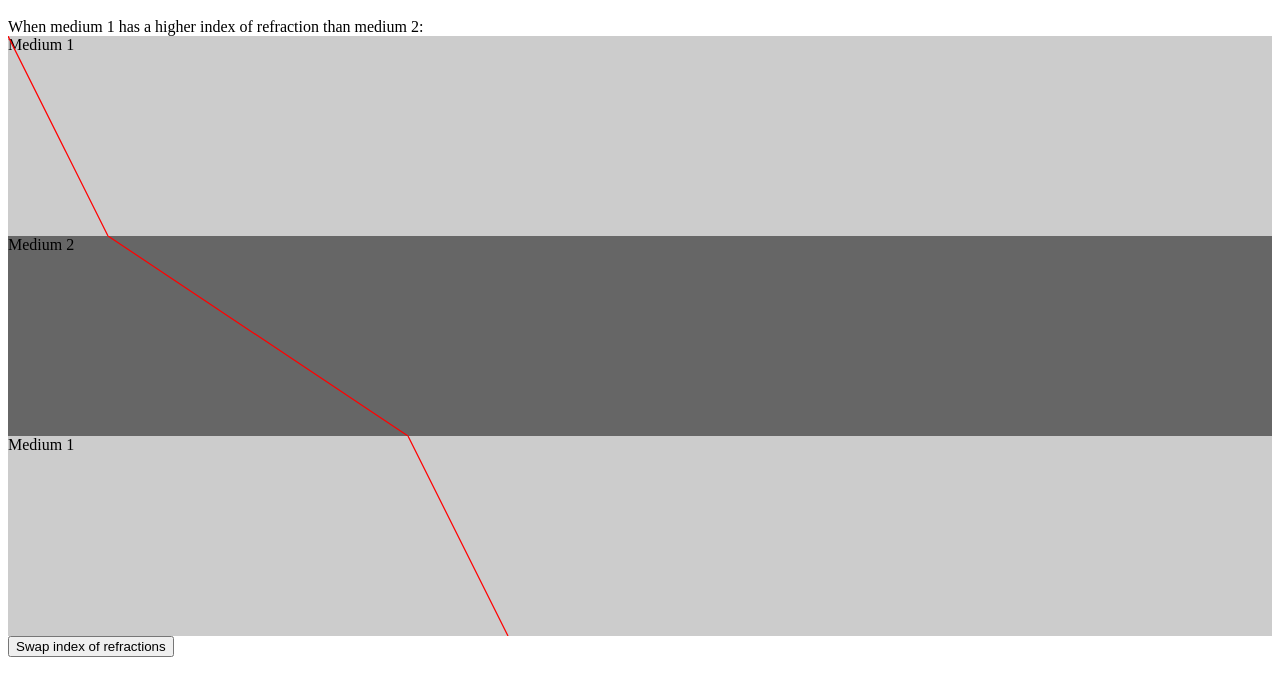
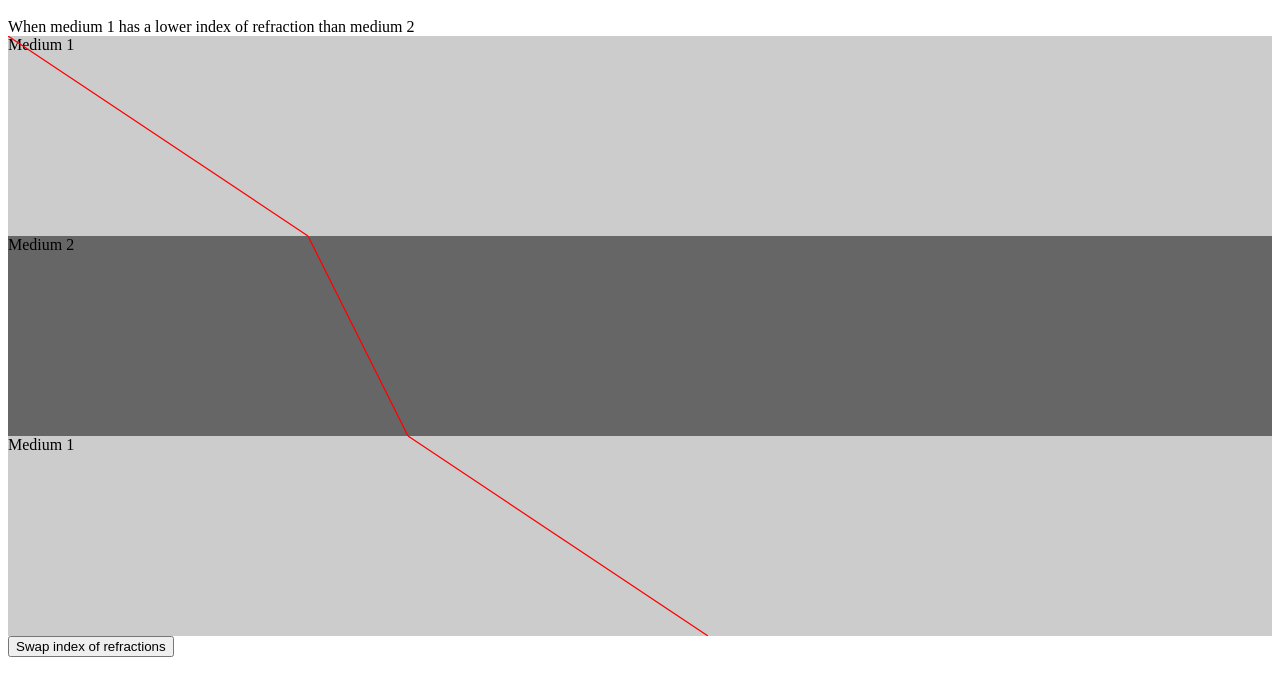
Before and after one commit to Tyler-Hilbert/Refraction, a plain HTML site: page index.html in a window 1280 px wide. Both pictures are taken after a click on the button "Swap index of refractions". Shown: the part 48-744 px from the top of the page. Drawn offline with Linux system fonts and the light colour scheme.

Commit message:
Added choice for higher index of refraction

```diff
--- a/index.html
+++ b/index.html
@@ -5,24 +5,24 @@
   </head>
   <body>
 	<h1>Refraction of light:</h1>
-	When medium 1 has a higher index of refraction than medium 2:
+    <div id="description">When medium 1 has a higher index of refraction than medium 2:</div>
     <div id="parent">
       <div class="child" id="air1">
         Medium 1
         <svg width="700" height="200">
-          <path d="M 0, 0 L100,200" style="stroke:red; stroke-width: 1.25px; fill: none; marker-end: url(#arrow);" />
+          <path id="layer1" d="M 0, 0 L100,200" style="stroke:red; stroke-width: 1.25px; fill: none; marker-end: url(#arrow);" />
         </svg>
       </div>
       <div class="child" id="glass">
         Medium 2
         <svg width="700" height="200">
-          <path d="M100, 0 L400,200" style="stroke:red; stroke-width: 1.25px; fill: none; marker-end: url(#arrow);" />
+          <path id="layer2" d="M100, 0 L400,200" style="stroke:red; stroke-width: 1.25px; fill: none; marker-end: url(#arrow);" />
         </svg>
       </div>
       <div class="child" id="air2">
         Medium 1
         <svg width="700" height="200">
-          <path d="M400,0 L500,200" style="stroke:red; stroke-width: 1.25px; fill: none; marker-end: url(#arrow);" />
+          <path id="layer3" d="M400, 0 L500,200" style="stroke:red; stroke-width: 1.25px; fill: none; marker-end: url(#arrow);" />
         </svg>
       </div>
     </div>
--- a/script.js
+++ b/script.js
@@ -1,3 +1,17 @@
+var greaterIndex = 1; // The medium with the greater index
+
 function swap() {
-	alert ("SWap");
+	if (greaterIndex == 1) {
+		document.getElementById("layer1").setAttribute("d", "M 0, 0 L300,200");
+		document.getElementById("layer2").setAttribute("d", "M300, 0 L400,200");
+		document.getElementById("layer3").setAttribute("d", "M400, 0 L700,200");
+		document.getElementById("description").innerHTML = "When medium 1 has a lower index of refraction than medium 2";
+		greaterIndex = 2;
+	} else {
+		document.getElementById("layer1").setAttribute("d", "M 0, 0 L100,200");
+		document.getElementById("layer2").setAttribute("d", "M100, 0 L400,200");
+		document.getElementById("layer3").setAttribute("d", "M400, 0 L500,200");
+		document.getElementById("description").innerHTML = "When medium 1 has a higher index of refraction than medium 2";
+		greaterIndex = 1;
+	}
 }
```
